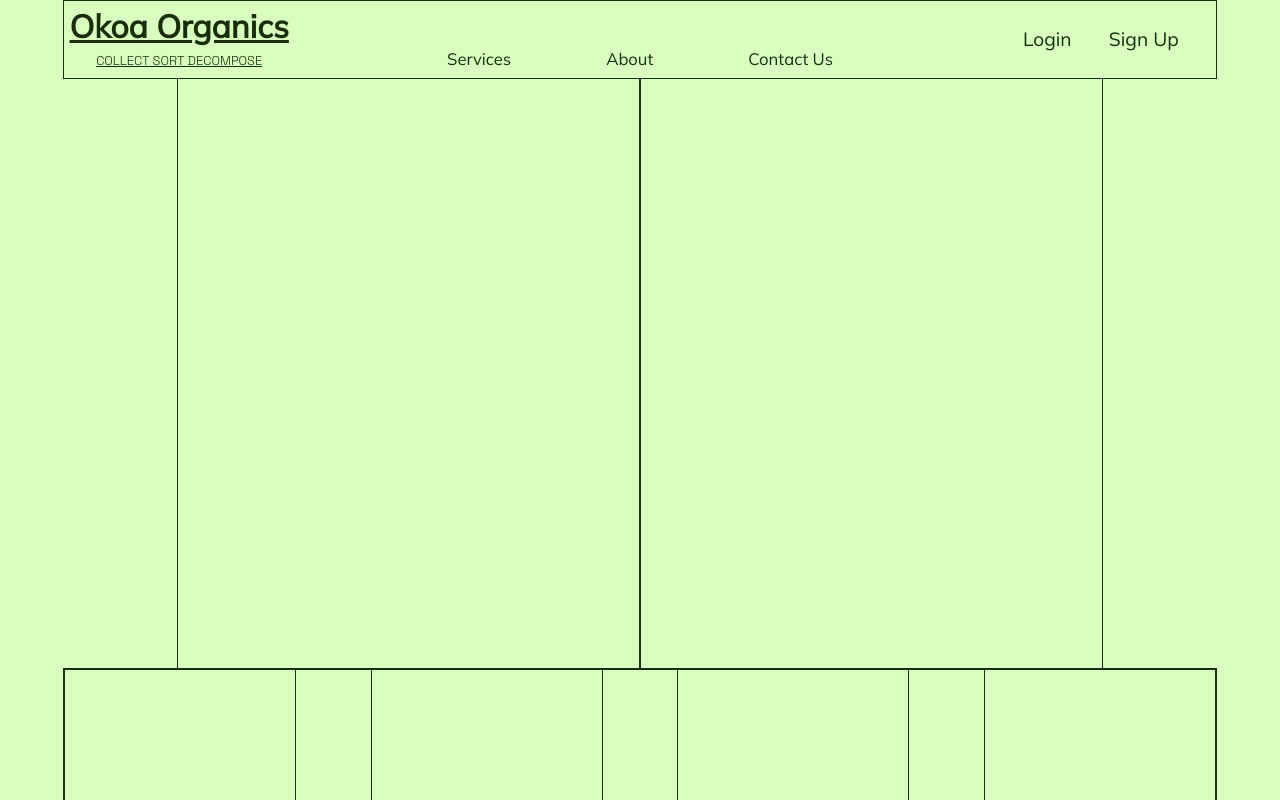
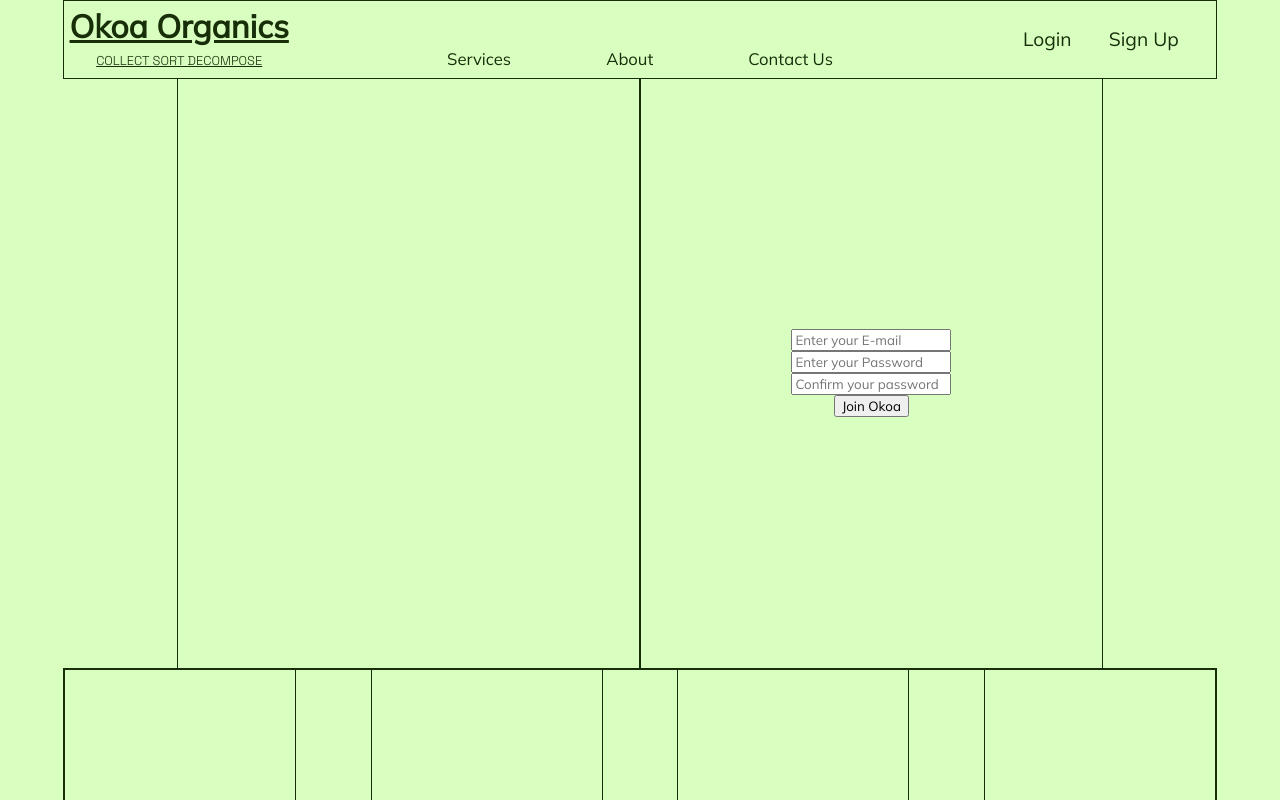
Before and after one commit to Kilimo-Africa/okoa_waste, a React (Create React App) app: page /signup/email in a window 1280 px wide. Shown: the top 800 px of the page. Built offline with nearby package versions, Linux system fonts and the light colour scheme.

Commit message:
Create email an password inputs for email signup

```diff
--- a/src/pages/auth/auth.css
+++ b/src/pages/auth/auth.css
@@ -103,3 +103,5 @@
   #apple-signup:hover {
   background-color: #f2f2f2;
   }
+
+/* SIGNUP WITH EMAIL PAGE */
--- a/src/pages/auth/email.js
+++ b/src/pages/auth/email.js
@@ -1,9 +1,28 @@
+import "./auth.css";
+
 export default function SignupEmail() {
   return (
     <main className="form-main">
       <div className="form-image"></div>
       <div className="form-container">
-
+        <input
+          type="text"
+          placeholder="Enter your E-mail"
+          className="email-inputs"
+        />
+        <input
+          type="text"
+          placeholder="Enter your Password"
+          className="email-inputs"
+        />
+        <input
+          type="text"
+          placeholder="Confirm your password"
+          className="email-inputs"
+        />
+        <button type="submit" className="email-input-submit">
+            Join Okoa
+        </button>
       </div>
     </main>
   );
```
